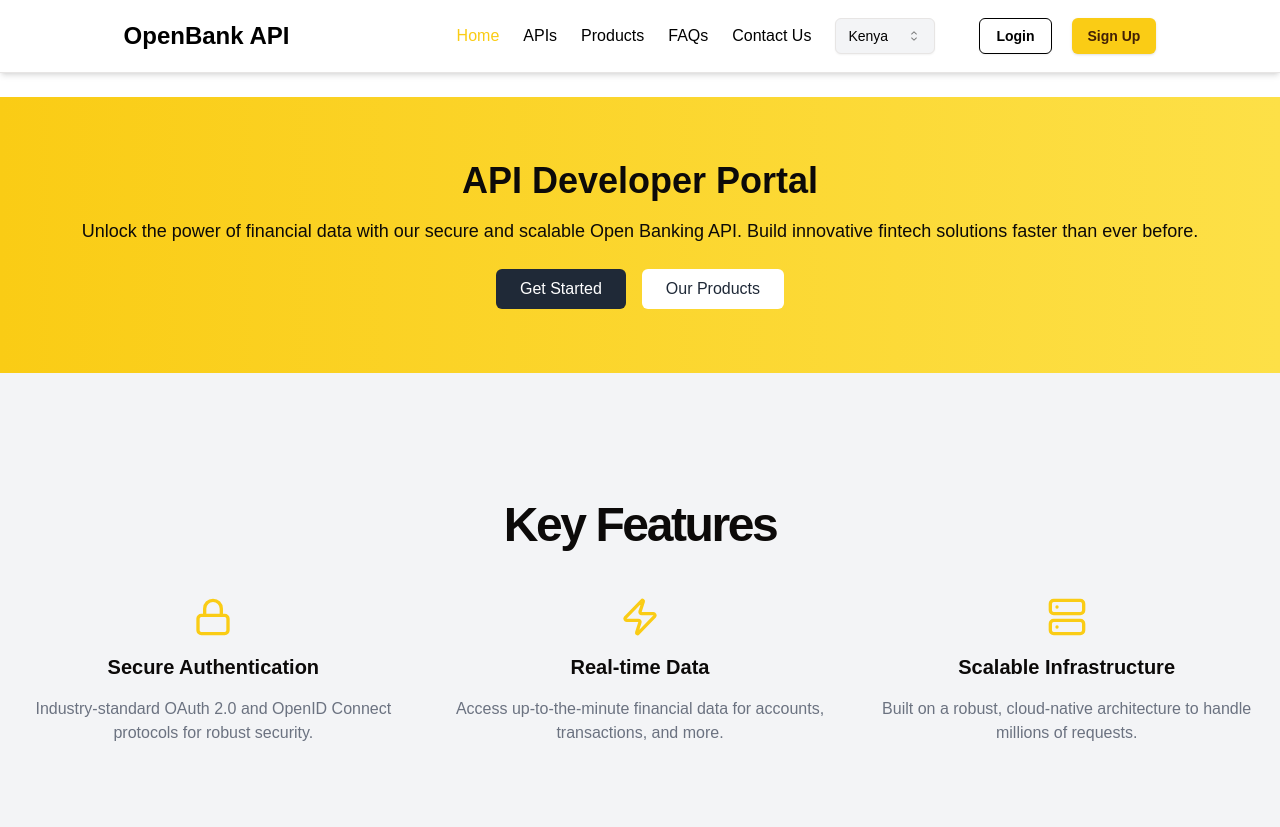
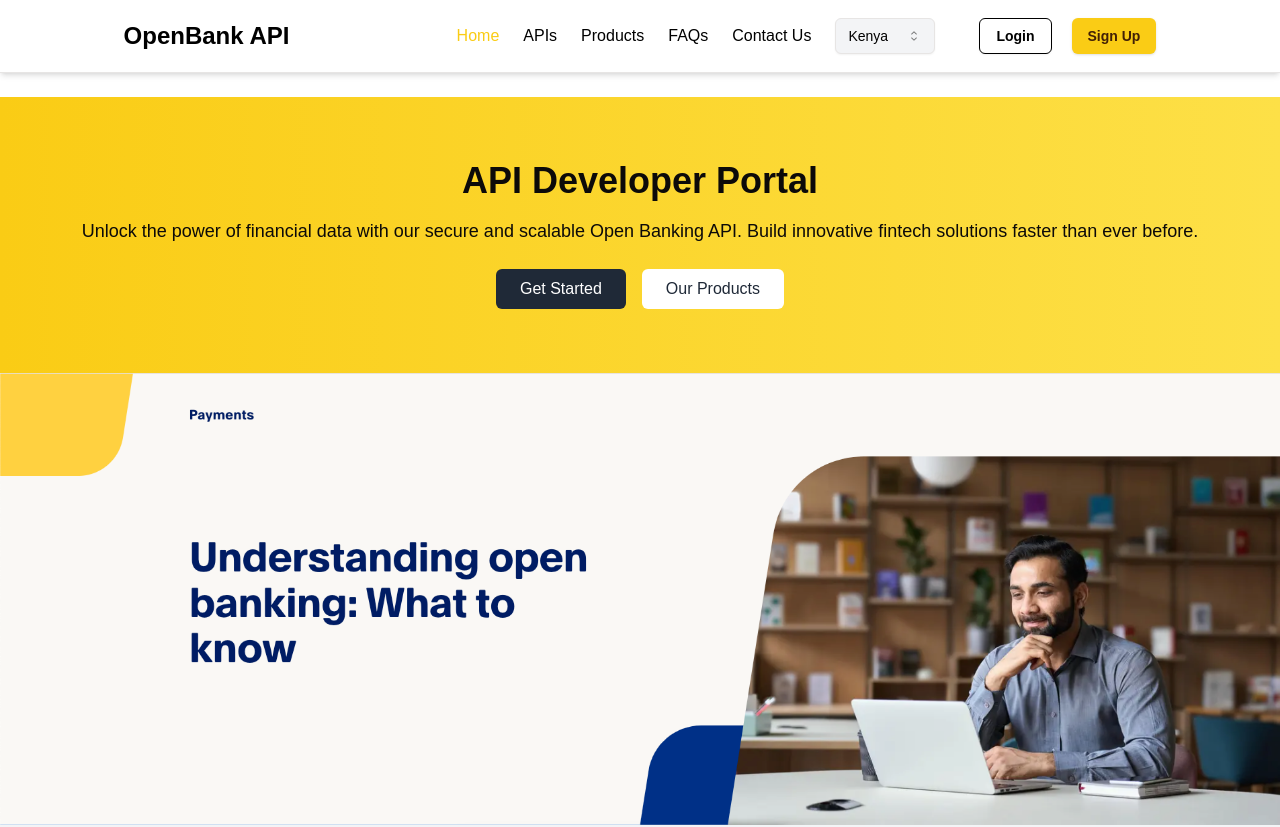
Before and after one commit to abhijayrajvansh/open-banking-second, a Next.js app: page / in a window 1280 px wide. Shown: the top 827 px of the page. Built offline with nearby package versions, Linux system fonts and the light colour scheme.

Commit message:
wagmi: bug fixes & improvements

```diff
--- a/components/pages/TempHome.tsx
+++ b/components/pages/TempHome.tsx
@@ -19,14 +19,20 @@ const HomePage = () => {
           </p>
           <div className="space-x-4">
             <button className="bg-gray-800 text-white px-6 py-2 rounded-md hover:bg-gray-700 transition">
+              <Link href={'/apis'}>
               Get Started
+              </Link>
             </button>
             <button className="bg-white text-gray-800 px-6 py-2 rounded-md hover:bg-gray-100 transition">
+              <Link href={'/products'}>
               Our Products
+              </Link>
             </button>
           </div>
         </div>
       </section>
+
+      <img src="/images/temp-banner.png" alt="banner" />
 
       {/* Features Grid */}
       <section className="w-full py-12 md:py-24 lg:py-32 bg-gray-100">
```
Also changed, not shown: public/images/temp-banner.png (added).
